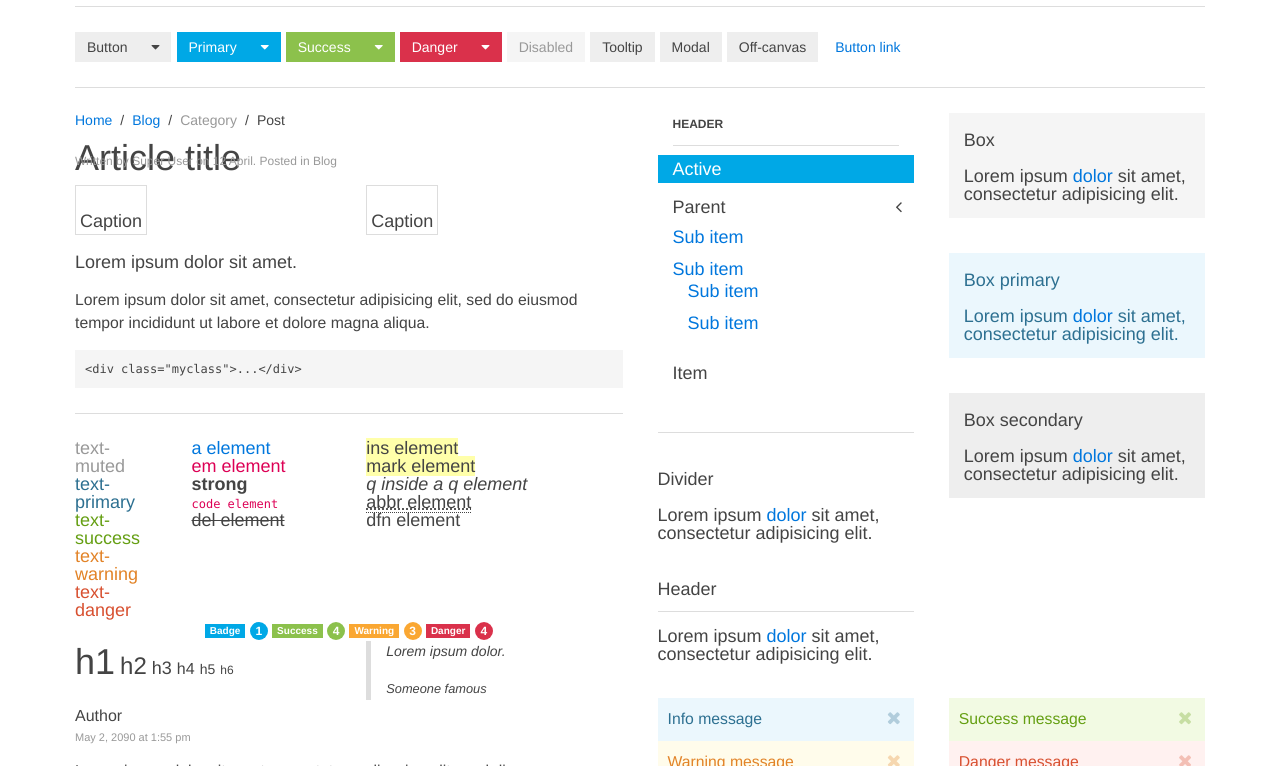
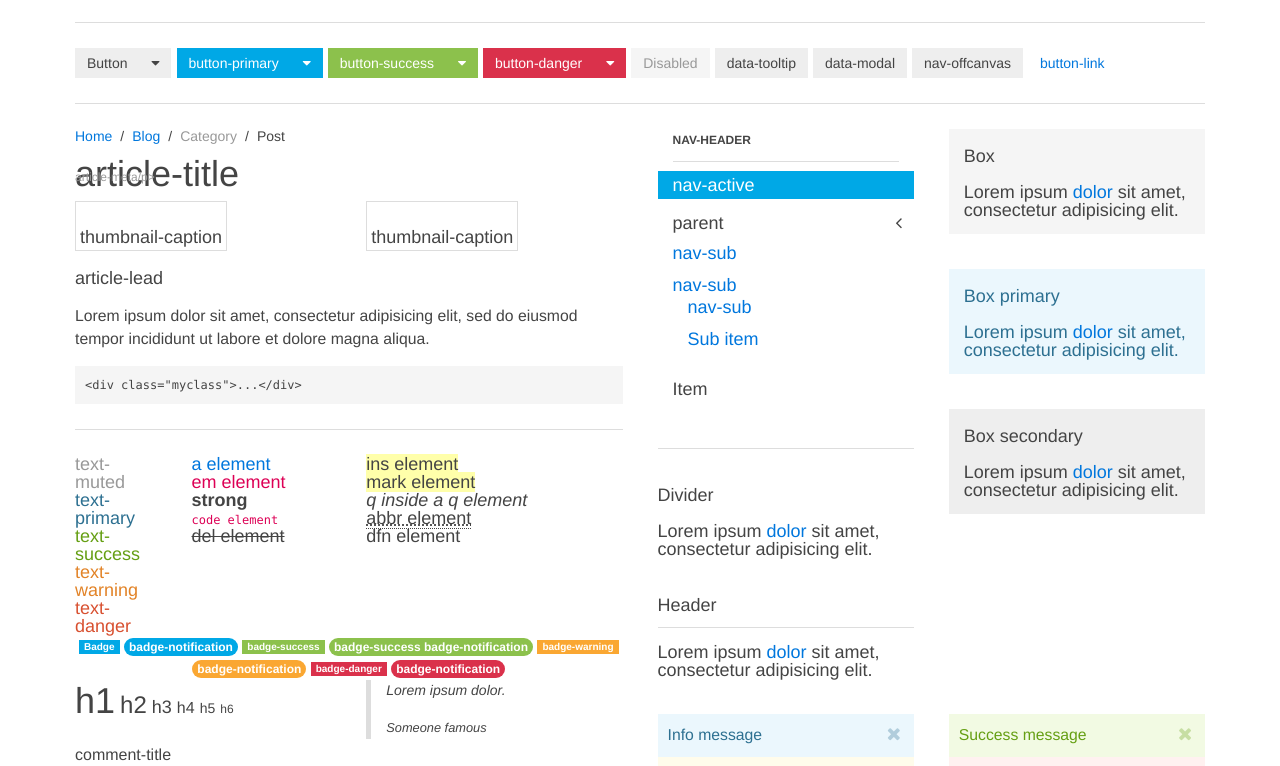
Before and after one commit to ilovecode1/MoblifyUI, a plain HTML site: page index.html in a window 1280 px wide. Shown: the part 117-883 px from the top of the page. Drawn offline with Linux system fonts and the light colour scheme.

Commit message:
Update index.html

```diff
--- a/index.html
+++ b/index.html
@@ -16,7 +16,7 @@
         <div class="container container-center">
               <div class="width-medium-1-2">
 
-                                        <h3 class="display-inline">These are all elements in MoblifyUI go to <a href="view-source:ilovecode1.github.io/MoblifyUI/"></a> to view the code! Better Docs are comming soon!</h3>
+                                        <h3 class="display-inline">These are all elements in MoblifyUI!</h3>
 
                                     </div>
             <div class="grid">
@@ -25,25 +25,25 @@
 
                     <nav class="navbar">
 
-                        <a class="navbar-brand hidden-small" href="">Brand</a>
+                        <a class="navbar-brand hidden-small" href="">navbar-brand</a>
 
                         <ul class="navbar-nav hidden-small">
 
                             <li class="parent" data-dropdown>
-                                <a href="">Parent</a>
+                                <a href="">parent</a>
                                 <div class="dropdown dropdown-navbar">
                                     <ul class="nav nav-navbar">
-                                        <li class="nav-header">Header</li>
+                                        <li class="nav-header">nav-header</li>
                                         <li><a href="#">Item</a></li>
                                         <li><a href="#">Item</a></li>
                                         <li class="nav-divider"></li>
-                                        <li><a href="#">Separated item</a></li>
+                                        <li><a href="#">nav-divider</a></li>
                                         <li class="parent">
-                                            <a href="#">Parent</a>
+                                            <a href="#">parent</a>
                                             <ul class="nav-sub">
-                                                <li><a href="#">Sub item</a>
+                                                <li><a href="#">nav-sub</a>
                                                     <ul>
-                                                        <li><a href="#">Sub item</a></li>
+                                                        <li><a href="#">nav-sub/a></li>
                                                     </ul>
                                                 </li>
                                             </ul>
@@ -53,10 +53,10 @@
                             </li>
 
                             <li class="parent active" data-dropdown>
-                                <a href="">Active</a>
+                                <a href="">active</a>
 
                                 <div class="dropdown dropdown-navbar">
-                                    <div class="panel">Lorem ipsum dolor sit amet, consectetur <a href="#">adipisicing</a> elit, sed do eiusmod tempor incididunt ut labore et dolore magna aliqua.</div>
+                                    <div class="panel">panel</div>
                                 </div>
 
                             </li>
@@ -89,17 +89,17 @@
 
                                     <div class="width-1-2">
                                         <ul class="nav nav-dropdown panel">
-                                            <li class="nav-header">Header</li>
+                                            <li class="nav-header">nav-header</li>
                                             <li><a href="#">Item</a></li>
                                             <li><a href="#">Item</a></li>
                                             <li class="nav-divider"></li>
-                                            <li><a href="#">Separated item</a></li>
+                                            <li><a href="#">nav-divider</a></li>
                                             <li class="parent">
                                                 <a href="#">Parent</a>
                                                 <ul class="nav-sub">
-                                                    <li><a href="#">Sub item</a>
+                                                    <li><a href="#">nav-sub</a>
                                                         <ul>
-                                                            <li><a href="#">Sub item</a></li>
+                                                            <li><a href="#">nav-sub</a></li>
                                                         </ul>
                                                     </li>
                                                 </ul>
@@ -109,17 +109,17 @@
 
                                     <div class="width-1-2">
                                         <ul class="nav nav-dropdown panel">
-                                            <li class="nav-header">Header</li>
+                                            <li class="nav-header">nav-header</li>
                                             <li><a href="#">Item</a></li>
                                             <li><a href="#">Item</a></li>
                                             <li class="nav-divider"></li>
-                                            <li><a href="#">Separated item</a></li>
+                                            <li><a href="#">nav-divider</a></li>
                                             <li class="parent">
-                                                <a href="#">Parent</a>
+                                                <a href="#">parent</a>
                                                 <ul class="nav-sub">
-                                                    <li><a href="#">Sub item</a>
+                                                    <li><a href="#">nav-sub</a>
                                                         <ul>
-                                                            <li><a href="#">Sub item</a></li>
+                                                            <li><a href="#">nav-sub</a></li>
                                                         </ul>
                                                     </li>
                                                 </ul>
@@ -134,22 +134,22 @@
                     </div>
 
                     <div class="button-group">
-                        <button class="button button-primary">Primary</button>
+                        <button class="button button-primary">button-primary</button>
                         <div data-dropdown="{mode:'click'}">
                             <button class="button button-primary"><i class="icon-caret-down"></i></button>
                             <div class="dropdown dropdown-small">
                                 <ul class="nav nav-dropdown">
-                                    <li class="nav-header">Header</li>
+                                    <li class="nav-header">nav-header</li>
                                     <li><a href="#">Item</a></li>
                                     <li><a href="#">Item</a></li>
                                     <li class="nav-divider"></li>
-                                    <li><a href="#">Separated item</a></li>
+                                    <li><a href="#">nav-divider</a></li>
                                     <li class="parent">
-                                        <a href="#">Parent</a>
+                                        <a href="#">parent</a>
                                         <ul class="nav-sub">
-                                            <li><a href="#">Sub item</a>
+                                            <li><a href="#">nav-sub</a>
                                                 <ul>
-                                                    <li><a href="#">Sub item</a></li>
+                                                    <li><a href="#">nav-sub</a></li>
                                                 </ul>
                                             </li>
                                         </ul>
@@ -160,22 +160,22 @@
                     </div>
 
                     <div class="button-group">
-                        <button class="button button-success">Success</button>
+                        <button class="button button-success">button-success</button>
                         <div data-dropdown="{mode:'click'}">
                             <button class="button button-success"><i class="icon-caret-down"></i></button>
                             <div class="dropdown">
                                 <ul class="nav nav-dropdown">
-                                    <li class="nav-header">Header</li>
+                                    <li class="nav-header">nav-header</li>
                                     <li><a href="#">Item</a></li>
                                     <li><a href="#">Item</a></li>
                                     <li class="nav-divider"></li>
-                                    <li><a href="#">Separated item</a></li>
+                                    <li><a href="#">nav-divider</a></li>
                                     <li class="parent">
-                                        <a href="#">Parent</a>
+                                        <a href="#">parent</a>
                                         <ul class="nav-sub">
-                                            <li><a href="#">Sub item</a>
+                                            <li><a href="#">nav-sub</a>
                                                 <ul>
-                                                    <li><a href="#">Sub item</a></li>
+                                                    <li><a href="#">nav-sub</a></li>
                                                 </ul>
                                             </li>
                                         </ul>
@@ -186,22 +186,22 @@
                     </div>
 
                     <div class="button-group">
-                        <button class="button button-danger">Danger</button>
+                        <button class="button button-danger">button-danger</button>
                         <div data-dropdown="{mode:'click'}">
                             <button class="button button-danger"><i class="icon-caret-down"></i></button>
                             <div class="dropdown">
                                 <ul class="nav nav-dropdown">
-                                    <li class="nav-header">Header</li>
+                                    <li class="nav-header">nav-header</li>
                                     <li><a href="#">Item</a></li>
                                     <li><a href="#">Item</a></li>
                                     <li class="nav-divider"></li>
-                                    <li><a href="#">Separated item</a></li>
+                                    <li><a href="#">nav-divider</a></li>
                                     <li class="parent">
-                                        <a href="#">Parent</a>
+                                        <a href="#">parent</a>
                                         <ul class="nav-sub">
-                                            <li><a href="#">Sub item</a>
+                                            <li><a href="#">nav-sub</a>
                                                 <ul>
-                                                    <li><a href="#">Sub item</a></li>
+                                                    <li><a href="#">nav-sub</a></li>
                                                 </ul>
                                             </li>
                                         </ul>
@@ -212,10 +212,10 @@
                     </div>
 
                     <button class="button" disabled>Disabled</button>
-                    <button class="button" data-tooltip title="Bazinga!">Tooltip</button>
-                    <button class="button" data-modal="{target:'#modal-1'}">Modal</button>
-                    <button class="button" data-offcanvas="{target:'#offcanvas-1'}">Off-canvas</button>
-                    <button class="button button-link">Button link</button>
+                    <button class="button" data-tooltip title="Bazinga!">data-tooltip</button>
+                    <button class="button" data-modal="{target:'#modal-1'}">data-modal</button>
+                    <button class="button" data-offcanvas="{target:'#offcanvas-1'}">nav-offcanvas</button>
+                    <button class="button button-link">button-link</button>
 
                 </div>
             </div>
@@ -241,9 +241,9 @@
 
                             <article class="article">
 
-                                <h1 class="article-title">Article title</h1>
+                                <h1 class="article-title">article-title</h1>
 
-                                <p class="article-meta">Written by Super User on 12 April. Posted in Blog</p>
+                                <p class="article-meta">article-meta/p>
 
                                 <div class="grid" data-grid-margin>
                                     <div class="width-medium-1-2">
@@ -252,7 +252,7 @@
                                                 <img src="holder.js/300x110/auto" alt="">
                                                 <figcaption class="overlay-panel overlay-icon overlay-background overlay-fade"></figcaption>
                                             </figure>
-                                            <div class="thumbnail-caption">Caption</div>
+                                            <div class="thumbnail-caption">thumbnail-caption</div>
                                         </a>
                                     </div>
 
@@ -262,12 +262,12 @@
                                                 <img src="holder.js/300x110/auto" alt="">
                                                 <figcaption class="overlay-panel overlay-background overlay-bottom overlay-slide-bottom">Overlay</figcaption>
                                             </figure>
-                                        <div class="thumbnail-caption">Caption</div>
+                                        <div class="thumbnail-caption">thumbnail-caption</div>
                                         </a>
                                     </div>
                                 </div>
 
-                                <p class="article-lead">Lorem ipsum dolor sit amet.</p>
+                                <p class="article-lead">article-lead</p>
                                 <p>Lorem ipsum dolor sit amet, consectetur adipisicing elit, sed do eiusmod tempor incididunt ut labore et dolore magna aliqua.</p>
                                 <pre><code>&lt;div class="myclass"&gt;...&lt;/div&gt;</code></pre>
                                 <hr class="article-divider">
@@ -300,13 +300,13 @@
                                     <div class="width-1-1">
                                         <p class="text-center">
                                             <span class="badge">Badge</span>
-                                            <span class="badge badge-notification">1</span>
-                                            <span class="badge badge-success">Success</span>
-                                            <span class="badge badge-success badge-notification">4</span>
-                                            <span class="badge badge-warning">Warning</span>
-                                            <span class="badge badge-warning badge-notification">3</span>
-                                            <span class="badge badge-danger">Danger</span>
-                                            <span class="badge badge-danger badge-notification">4</span>
+                                            <span class="badge badge-notification">badge-notification</span>
+                                            <span class="badge badge-success">badge-success</span>
+                                            <span class="badge badge-success badge-notification">badge-success badge-notification</span>
+                                            <span class="badge badge-warning">badge-warning</span>
+                                            <span class="badge badge-warning badge-notification">badge-notification</span>
+                                            <span class="badge badge-danger">badge-danger</span>
+                                            <span class="badge badge-danger badge-notification">badge-notification</span>
                                         </p>
                                     </div>
 
@@ -338,11 +338,11 @@
                                     <article class="comment">
                                         <header class="comment-header">
                                             <img class="comment-avatar" src="holder.js/50x50/auto" alt="">
-                                            <h4 class="comment-title">Author</h4>
-                                            <p class="comment-meta">May 2, 2090 at 1:55 pm</p>
+                                            <h4 class="comment-title">comment-title</h4>
+                                            <p class="comment-meta">comment-meta</p>
                                         </header>
                                         <div class="comment-body">
-                                            <p>Lorem ipsum dolor sit amet, consetetur sadipscing elitr, sed diam nonumy eirmod tempor invidunt ut labore et dolore magna.</p>
+                                            <p>comment-body</p>
                                         </div>
                                     </article>
                                 </li>
@@ -352,7 +352,7 @@
                         <div class="width-1-1">
                             <ul class="pagination">
                                 <li class="disabled"><span><i class="icon-angle-double-left"></i></span></li>
-                                <li class="active"><span>1</span></li>
+                                <li class="active"><span>active</span></li>
                                 <li><a href="#">2</a></li>
                                 <li><a href="#">3</a></li>
                                 <li><a href="#">4</a></li>
@@ -374,16 +374,16 @@
 
                             <div class="panel">
                                 <ul class="nav nav-side nav-parent-icon" data-nav>
-                                    <li class="nav-header">Header</li>
+                                    <li class="nav-header">nav-header</li>
                                     <li class="nav-divider"></li>
-                                    <li class="active"><a href="#">Active</a></li>
+                                    <li class="active"><a href="#">nav-active</a></li>
                                     <li class="parent">
-                                        <a href="#">Parent</a>
+                                        <a href="#">parent</a>
                                         <ul class="nav-sub">
-                                            <li><a href="#">Sub item</a></li>
-                                            <li><a href="#">Sub item</a>
+                                            <li><a href="#">nav-sub</a></li>
+                                            <li><a href="#">nav-sub</a>
                                                 <ul>
-                                                    <li><a href="#">Sub item</a></li>
+                                                    <li><a href="#">nav-sub</a></li>
                                                     <li><a href="#">Sub item</a></li>
                                                 </ul>
                                             </li>
```
